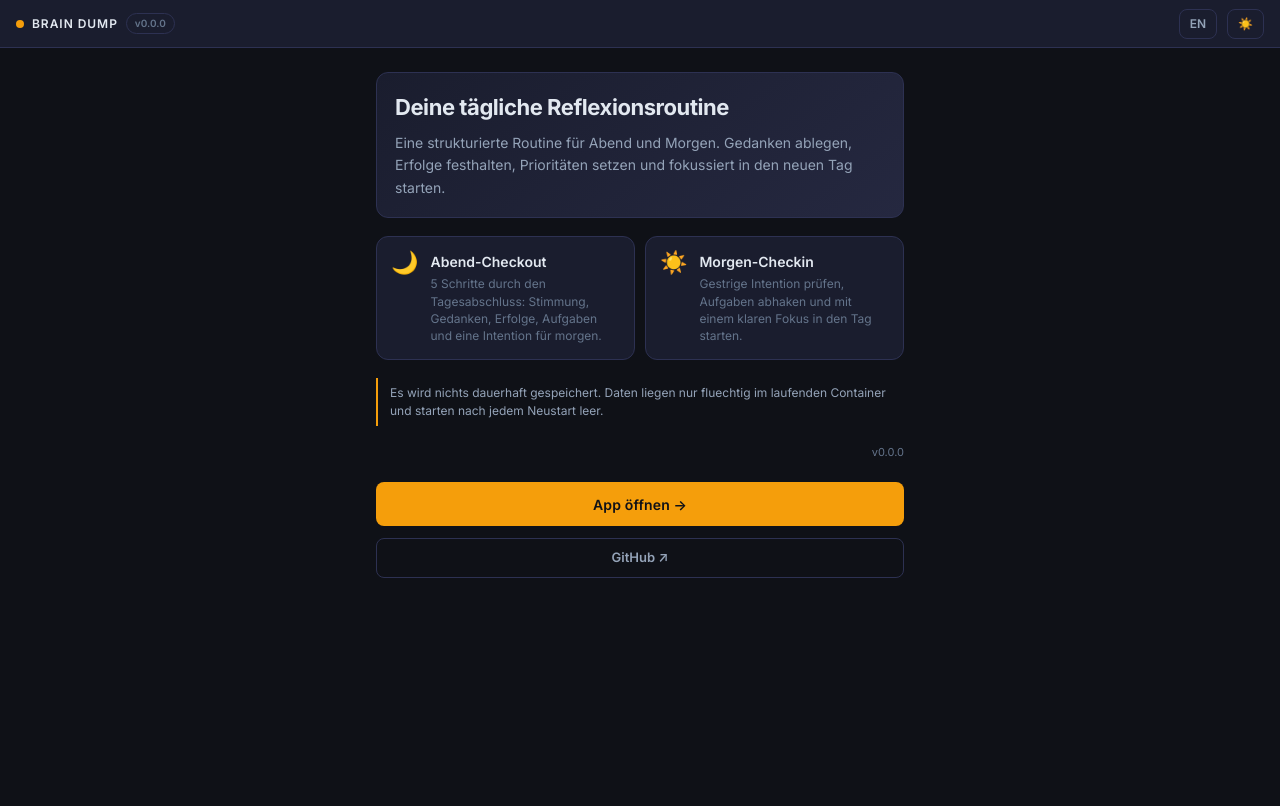
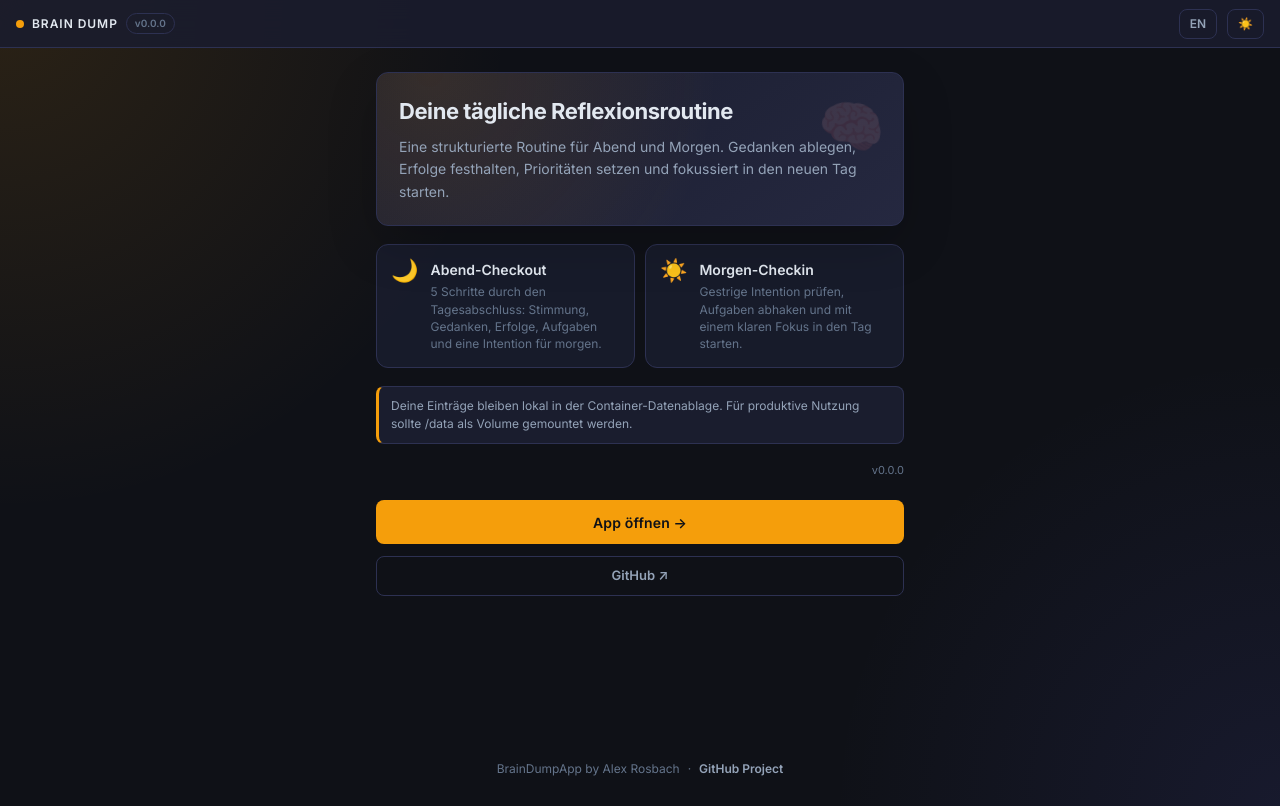
Before and after one commit to AlexRosbach/BrainDumpApp, a Flask app: page / in a window 1280 px wide. Before the commit the page ends 578 px from the top, so only its background shows below. Run offline with Flask 3, Linux system fonts and the light colour scheme; some libraries are stand-ins or nearby versions.

Commit message:
fix: restore export and polish app release

```diff
--- a/app/app.py
+++ b/app/app.py
@@ -139,27 +139,45 @@ def write_session(date_str: str, data: dict):
     return existing
 
 
+def _safe_mood(value):
+    try:
+        idx = int(value)
+    except (TypeError, ValueError):
+        return ''
+    if 1 <= idx <= len(MOOD_EMOJIS):
+        return MOOD_EMOJIS[idx - 1]
+    return ''
+
+
+def _safe_task_text(tasks, index: int) -> str:
+    if len(tasks) <= index or not isinstance(tasks[index], dict):
+        return ''
+    return str(tasks[index].get('text') or '')
+
+
+def _safe_task_done(tasks, index: int) -> str:
+    if len(tasks) <= index or not isinstance(tasks[index], dict):
+        return ''
+    return 'Yes' if tasks[index].get('done') else 'No'
+
+
 def build_excel_row(date_str: str, session: dict):
-    tasks  = session.get('tasks', [])
-    wins   = session.get('wins', [])
-    em_idx = session.get('evening_mood')
-    mm_idx = session.get('morning_mood')
-    em = MOOD_EMOJIS[int(em_idx) - 1] if em_idx else ''
-    mm = MOOD_EMOJIS[int(mm_idx) - 1] if mm_idx else ''
+    tasks = session.get('tasks', []) if isinstance(session.get('tasks', []), list) else []
+    wins = session.get('wins', []) if isinstance(session.get('wins', []), list) else []
     return [
         date_str,
-        em,
+        _safe_mood(session.get('evening_mood')),
         session.get('brain_dump', ''),
-        ', '.join(wins),
-        tasks[0]['text'] if len(tasks) > 0 else '',
-        tasks[1]['text'] if len(tasks) > 1 else '',
-        tasks[2]['text'] if len(tasks) > 2 else '',
+        ', '.join(str(w) for w in wins),
+        _safe_task_text(tasks, 0),
+        _safe_task_text(tasks, 1),
+        _safe_task_text(tasks, 2),
         session.get('intention', ''),
-        mm,
+        _safe_mood(session.get('morning_mood')),
         session.get('morning_note', ''),
-        'Yes' if len(tasks) > 0 and tasks[0].get('done') else ('No' if len(tasks) > 0 else ''),
-        'Yes' if len(tasks) > 1 and tasks[1].get('done') else ('No' if len(tasks) > 1 else ''),
-        'Yes' if len(tasks) > 2 and tasks[2].get('done') else ('No' if len(tasks) > 2 else ''),
+        _safe_task_done(tasks, 0),
+        _safe_task_done(tasks, 1),
+        _safe_task_done(tasks, 2),
     ]
 
 # ---------------------------------------------------------------------------
@@ -167,7 +185,12 @@ def build_excel_row(date_str: str, session: dict):
 # ---------------------------------------------------------------------------
 @app.route('/health')
 def health():
-    return jsonify({'status': 'ok'})
+    return jsonify({'status': 'ok', 'service': 'BrainDumpApp', 'version': APP_VERSION})
+
+
+@app.route('/api/health')
+def api_health():
+    return health()
 
 
 @app.route('/version')
@@ -255,7 +278,7 @@ def export_excel(date_str):
     return send_file(
         buf,
         as_attachment=True,
-        download_name='brain_dump_log.xlsx',
+        download_name=f'brain_dump_log_{date_str}.xlsx',
         mimetype='application/vnd.openxmlformats-officedocument.spreadsheetml.sheet',
     )
 
@@ -267,16 +290,14 @@ def export_markdown(date_str):
     if not session:
         abort(404)
 
-    em_idx = session.get('evening_mood')
-    mm_idx = session.get('morning_mood')
-    em = MOOD_EMOJIS[int(em_idx) - 1] if em_idx else '—'
-    mm = MOOD_EMOJIS[int(mm_idx) - 1] if mm_idx else None
+    em = _safe_mood(session.get('evening_mood')) or '—'
+    mm = _safe_mood(session.get('morning_mood')) or None
 
-    wins  = session.get('wins', [])
-    tasks = session.get('tasks', [])
+    wins = session.get('wins', []) if isinstance(session.get('wins', []), list) else []
+    tasks = session.get('tasks', []) if isinstance(session.get('tasks', []), list) else []
 
-    wins_md  = '\n'.join(f'- {w}' for w in wins)  if wins  else '- —'
-    tasks_md = '\n'.join(f'- [ ] {t["text"]}' for t in tasks) if tasks else '- —'
+    wins_md = '\n'.join(f'- {w}' for w in wins) if wins else '- —'
+    tasks_md = '\n'.join(f'- [ ] {t.get("text", "")}' for t in tasks if isinstance(t, dict)) if tasks else '- —'
 
     md = (
         f'# Brain Dump — {date_str}\n\n'
@@ -290,8 +311,8 @@ def export_markdown(date_str):
     if mm:
         morning_date = session.get('morning_date', date_str)
         task_status_md = '\n'.join(
-            f'- [x] {t["text"]}' if t.get('done') else f'- [ ] {t["text"]}'
-            for t in tasks
+            f'- [x] {t.get("text", "")}' if t.get('done') else f'- [ ] {t.get("text", "")}'
+            for t in tasks if isinstance(t, dict)
         ) if tasks else '- —'
         export_ts = now_berlin().strftime('%Y-%m-%d %H:%M')
         md += (
--- a/app/static/app.js
+++ b/app/static/app.js
@@ -90,7 +90,7 @@ const TRANS = {
     landingEveningDesc: '5 Schritte durch den Tagesabschluss: Stimmung, Gedanken, Erfolge, Aufgaben und eine Intention für morgen.',
     landingMorningTitle: 'Morgen-Checkin',
     landingMorningDesc: 'Gestrige Intention prüfen, Aufgaben abhaken und mit einem klaren Fokus in den Tag starten.',
-    landingDataNote: 'Es wird nichts dauerhaft gespeichert. Daten liegen nur fluechtig im laufenden Container und starten nach jedem Neustart leer.',
+    landingDataNote: 'Deine Einträge bleiben lokal in der Container-Datenablage. Für produktive Nutzung sollte /data als Volume gemountet werden.',
     landingGithub: 'GitHub ↗',
     landingCta: 'App öffnen →',
 
@@ -187,7 +187,7 @@ const TRANS = {
     landingEveningDesc: '5 guided steps to close out the day: mood, thoughts, wins, tasks, and an intention for tomorrow.',
     landingMorningTitle: 'Morning Check-in',
     landingMorningDesc: 'Review yesterday\'s intention, check off tasks, and start the day with a clear focus.',
-    landingDataNote: 'Nothing is stored permanently. Data exists only in volatile runtime storage and starts empty after each restart.',
+    landingDataNote: 'Your entries stay local in the container data store. For production use, mount /data as a volume.',
     landingGithub: 'GitHub ↗',
     landingCta: 'Open App →',
 
@@ -363,7 +363,7 @@ async function apiExportExcel(dateStr) {
       document.body.appendChild(a);
       a.click();
       a.remove();
-      URL.revokeObjectURL(url);
+      window.setTimeout(() => URL.revokeObjectURL(url), 1500);
       return true;
     }
   } catch (e) {
--- a/app/static/style.css
+++ b/app/static/style.css
@@ -75,7 +75,10 @@ body {
   font-family: 'Inter', -apple-system, BlinkMacSystemFont, system-ui, sans-serif;
   -webkit-font-smoothing: antialiased;
   -moz-osx-font-smoothing: grayscale;
-  background: var(--bg);
+  background:
+    radial-gradient(circle at top left, var(--accent-dim), transparent 32rem),
+    radial-gradient(circle at bottom right, rgba(99,102,241,0.10), transparent 28rem),
+    var(--bg);
   color: var(--text-1);
   font-size: 14px;
   line-height: 1.5;
@@ -104,7 +107,8 @@ header {
   top: 0;
   z-index: 100;
   height: 48px;
-  background: var(--surface);
+  background: color-mix(in srgb, var(--surface) 86%, transparent);
+  backdrop-filter: blur(16px);
   border-bottom: 1px solid var(--border);
   display: flex;
   align-items: center;
@@ -184,8 +188,32 @@ header {
 #app {
   max-width: 560px;
   margin: 0 auto;
-  padding: 24px 16px 80px;
-  min-height: calc(100vh - 48px);
+  padding: 24px 16px 48px;
+  min-height: calc(100vh - 108px);
+}
+
+.app-footer {
+  max-width: 720px;
+  margin: 0 auto;
+  padding: 20px 16px 28px;
+  display: flex;
+  align-items: center;
+  justify-content: center;
+  flex-wrap: wrap;
+  gap: 8px;
+  color: var(--text-3);
+  font-size: 12px;
+}
+
+.app-footer a {
+  color: var(--text-2);
+  text-decoration: none;
+  font-weight: 600;
+  transition: var(--t);
+}
+
+.app-footer a:hover {
+  color: var(--accent);
 }
 
 /* ============================================================
@@ -234,7 +262,7 @@ header {
 }
 
 .mode-card {
-  background: var(--surface);
+  background: linear-gradient(145deg, var(--surface), color-mix(in srgb, var(--surface2) 48%, var(--surface)));
   border: 1px solid var(--border);
   border-radius: var(--r2);
   padding: 20px 18px;
@@ -893,10 +921,25 @@ header {
 }
 
 .landing-hero {
-  background: linear-gradient(145deg, var(--surface), var(--surface2));
+  position: relative;
+  overflow: hidden;
+  background:
+    radial-gradient(circle at 10% 0%, var(--accent-dim), transparent 18rem),
+    linear-gradient(145deg, var(--surface), var(--surface2));
   border: 1px solid var(--border);
   border-radius: var(--r2);
-  padding: 18px;
+  padding: 22px;
+  box-shadow: 0 18px 50px rgba(0,0,0,0.18);
+}
+
+.landing-hero::after {
+  content: '🧠';
+  position: absolute;
+  right: 18px;
+  top: 12px;
+  font-size: 54px;
+  opacity: 0.12;
+  transform: rotate(8deg);
 }
 
 .landing-tagline {
@@ -929,7 +972,7 @@ header {
   display: flex;
   align-items: flex-start;
   gap: 12px;
-  background: var(--surface);
+  background: color-mix(in srgb, var(--surface) 84%, transparent);
   border: 1px solid var(--border);
   border-radius: var(--r2);
   padding: 14px;
@@ -956,8 +999,11 @@ header {
 .landing-data-note {
   font-size: 12px;
   color: var(--text-2);
-  border-left: 2px solid var(--accent);
-  padding: 6px 0 6px 12px;
+  border: 1px solid var(--border);
+  border-left: 3px solid var(--accent);
+  border-radius: var(--r);
+  background: var(--surface);
+  padding: 10px 12px;
 }
 
 .landing-version {
--- a/app/templates/index.html
+++ b/app/templates/index.html
@@ -35,6 +35,14 @@
        ====================================================== -->
   <main id="app" role="main"></main>
 
+  <footer class="app-footer">
+    <span>BrainDumpApp by Alex Rosbach</span>
+    <span aria-hidden="true">·</span>
+    <a href="https://github.com/AlexRosbach/BrainDumpApp"
+       target="_blank"
+       rel="noopener noreferrer">GitHub Project</a>
+  </footer>
+
   <!-- ======================================================
        MARKDOWN MODAL
        ====================================================== -->
```
Also changed, not shown: docker-compose.yml (+7 -3 lines), CHANGELOG.md (added), README.md, 4 other files.
